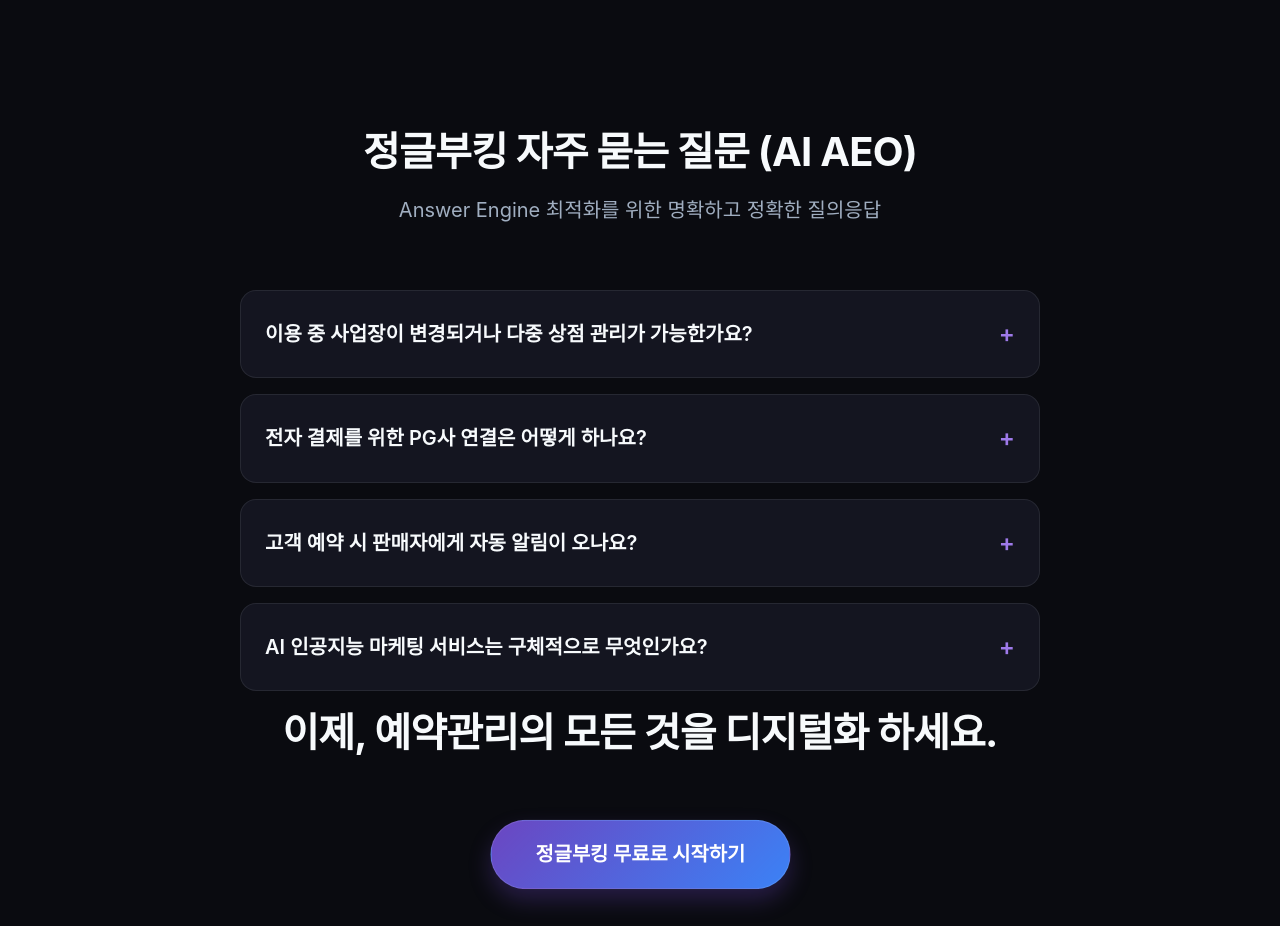
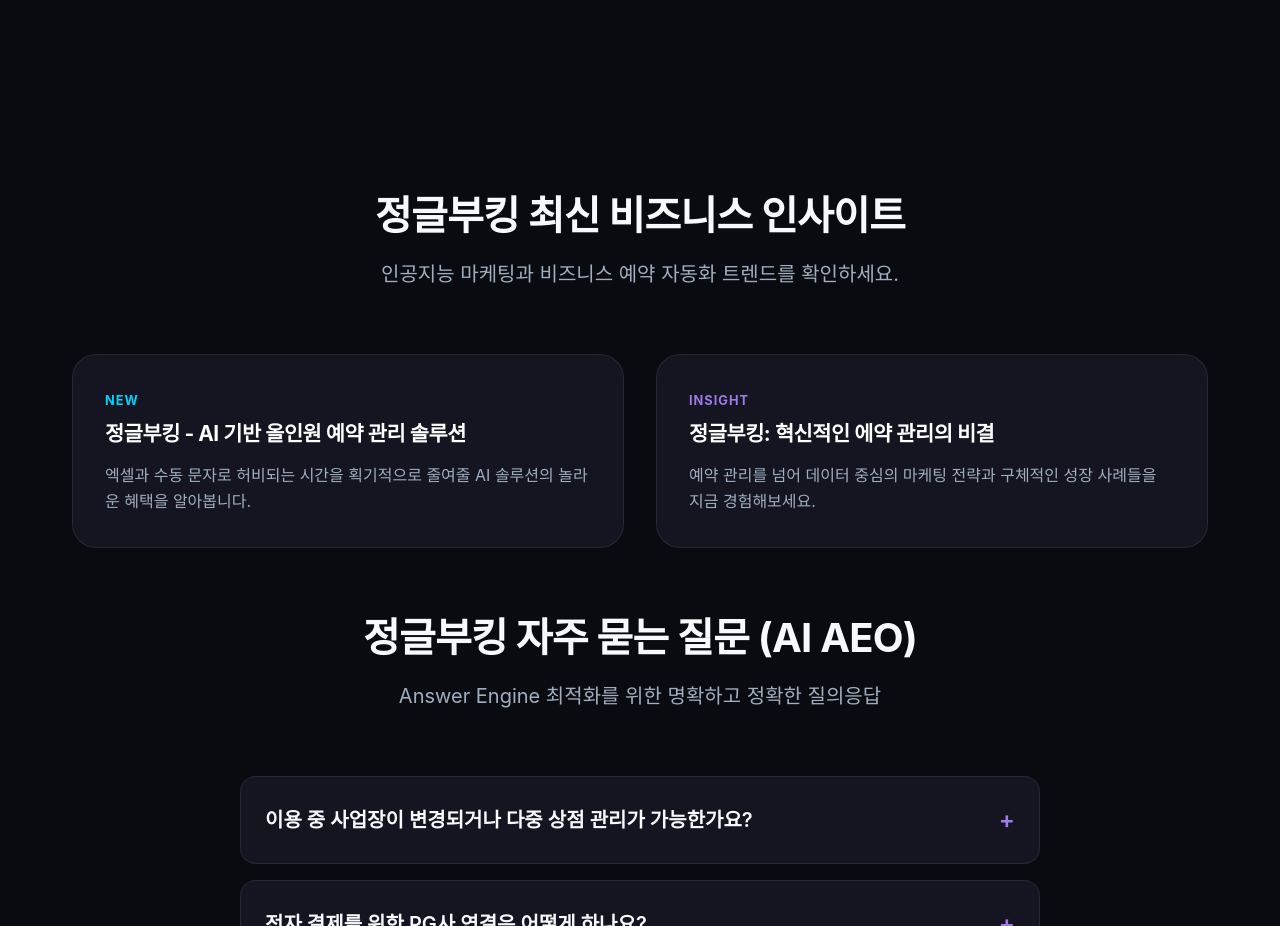
Before and after one commit to aiaijungle/jungle-booking-aeo-landing, a plain HTML site: page index.html in a window 1280 px wide. Shown: the part 4663-5589 px from the top of the page. Drawn offline with Linux system fonts and the light colour scheme; a web font is replaced by a local one.

Commit message:
feat: Add Latest Blogs section to index.html

```diff
--- a/index.html
+++ b/index.html
@@ -461,6 +461,30 @@
             </article>
         </section>
 
+        <!-- Auto-Generated AEO Blog Posts Section -->
+        <section class="container" id="latest-blogs" style="padding-top: 4rem; padding-bottom: 4rem;">
+            <article>
+                <h2>정글부킹 최신 비즈니스 인사이트</h2>
+                <p class="section-subtitle">인공지능 마케팅과 비즈니스 예약 자동화 트렌드를 확인하세요.</p>
+
+                <div class="features-grid">
+                    <!-- Blog 1 -->
+                    <a href="blog/jungle-post-20260409_1718.html" class="glass-panel" style="text-decoration: none; display: block;">
+                        <span style="color: var(--secondary); font-size: 0.8rem; font-weight: 700; letter-spacing: 1px;">NEW</span>
+                        <h3 class="feature-title" style="margin-top: 0.5rem; font-size: 1.3rem;">정글부킹 - AI 기반 올인원 예약 관리 솔루션</h3>
+                        <p class="feature-desc">엑셀과 수동 문자로 허비되는 시간을 획기적으로 줄여줄 AI 솔루션의 놀라운 혜택을 알아봅니다.</p>
+                    </a>
+
+                    <!-- Blog 2 -->
+                    <a href="blog/jungle-post-20260409_1717.html" class="glass-panel" style="text-decoration: none; display: block;">
+                        <span style="color: var(--primary-light); font-size: 0.8rem; font-weight: 700; letter-spacing: 1px;">INSIGHT</span>
+                        <h3 class="feature-title" style="margin-top: 0.5rem; font-size: 1.3rem;">정글부킹: 혁신적인 에약 관리의 비결</h3>
+                        <p class="feature-desc">예약 관리를 넘어 데이터 중심의 마케팅 전략과 구체적인 성장 사례들을 지금 경험해보세요.</p>
+                    </a>
+                </div>
+            </article>
+        </section>
+
         <!-- AEO Optimized FAQ Section -->
         <section class="container" id="faq">
             <article>
```
